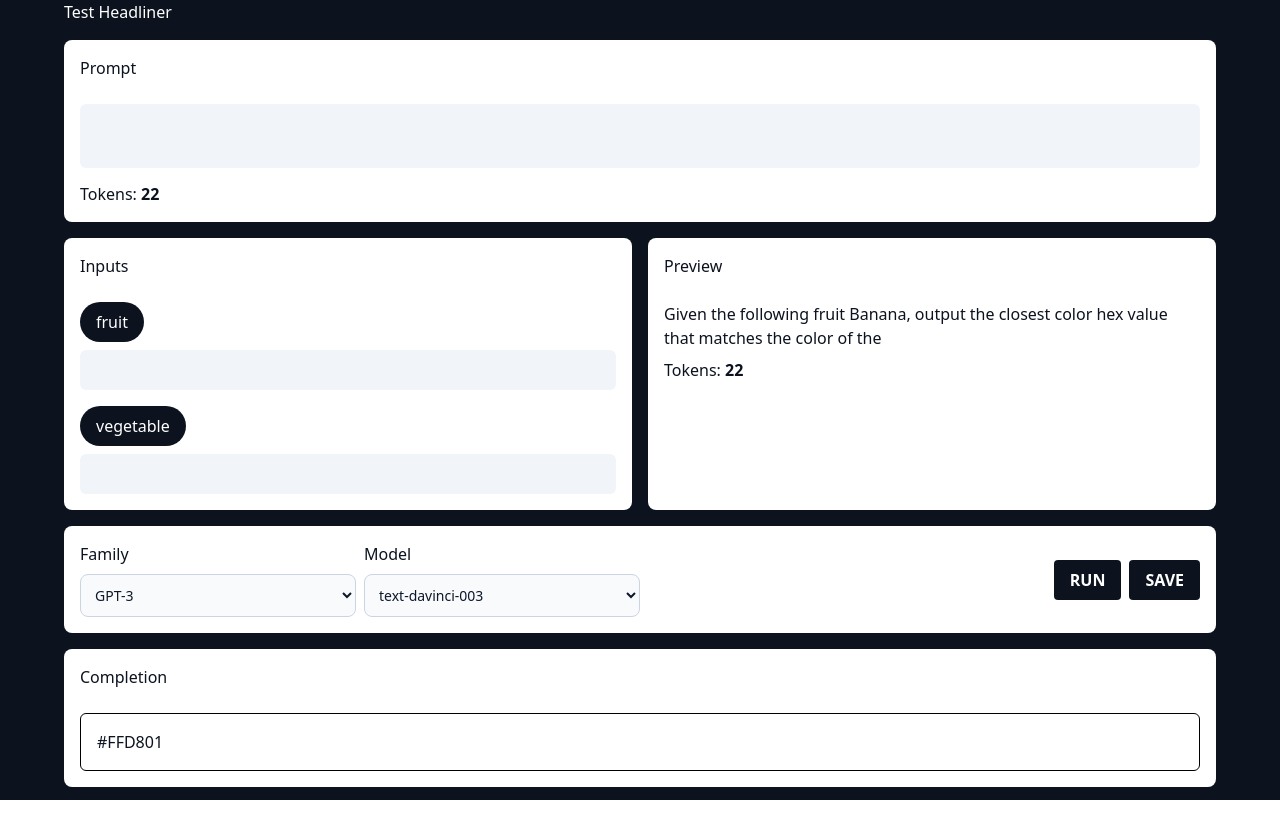
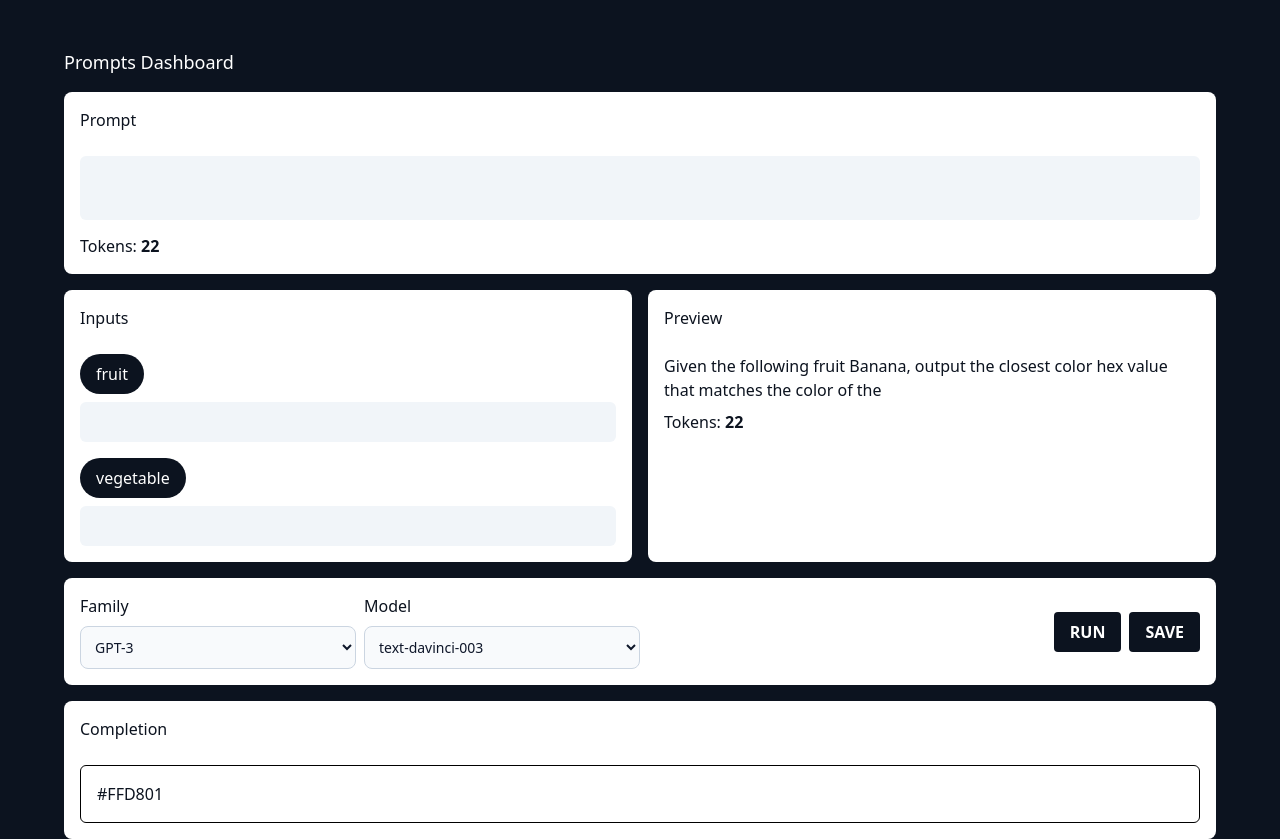
Before and after one commit to liraf/prompts-dashboard, a Nuxt app: page / in a window 1280 px wide. Before the commit the page ends 800 px from the top, so only its background shows below. Built offline with nearby package versions, Linux system fonts and the light colour scheme.

Commit message:
feat: adjust headliner

```diff
--- a/pages/index.vue
+++ b/pages/index.vue
@@ -1,6 +1,6 @@
 <template>
-  <div class="text-white">
-    <h2 class="mb-4">Test Headliner</h2>
+  <div class="text-white pt-12">
+    <h2 class="mb-4 text-lg font-medium">Prompts Dashboard</h2>
     <Prompt />
 
     <div class="flex mb-4">
```
